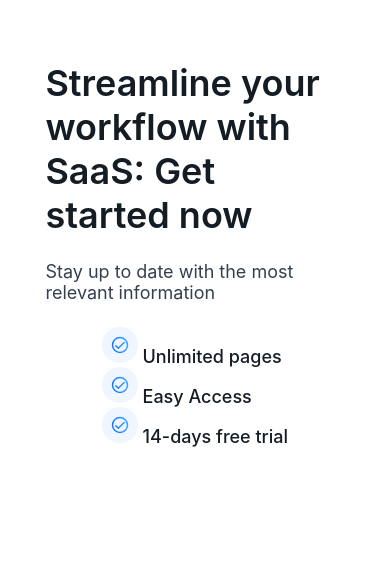
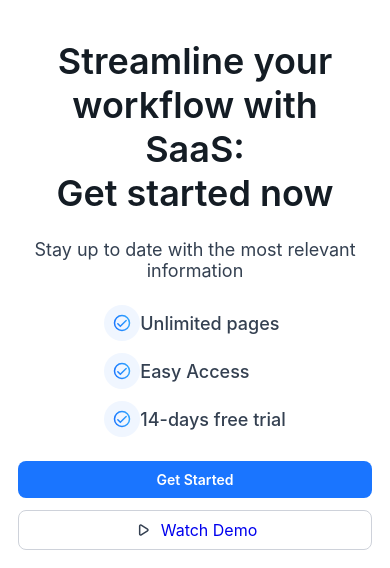
Before and after one commit to sweta530/whitespace_UI_webpage, a plain HTML site: page index.html in a window 390 px wide. Shown: the part 1974-2542 px from the top of the page. Before the commit the page ends 2461 px from the top, so only its background shows below. Drawn offline with Linux system fonts and the light colour scheme.

Commit message:
cta section with responsive

```diff
--- a/index.html
+++ b/index.html
@@ -113,7 +113,7 @@
     </section>
 
     <section class="cta-section">
-        <span class="title"> Streamline your workflow with SaaS: Get started now </span>
+        <span class="title"> Streamline your workflow with SaaS: <br> Get started now </span>
         <span class="description"> Stay up to date with the most relevant information </span>
         <div class="feature">
             <div class="card">
@@ -129,6 +129,11 @@
                 <span class="bold-description"> 14-days free trial </span>
             </div>
         </div>
+        <div class="action-btn">
+            <a href="#" class="blue-btn">Get Started</a>
+            <a href="#" class="watch-demo-btn"><img src="assets/Play.svg" alt="Play" >Watch Demo</a>
+        </div>
+
     </section>
 
 </body>
--- a/style.css
+++ b/style.css
@@ -1,16 +1,6 @@
 *{
     box-sizing: border-box;
     font-family: Inter;
-}
-.blue-btn  {
-    background-color: #1A75FF !important;
-    color: #FFFFFF !important;
-    font-weight: 600 !important;
-    font-size: 14px !important;
-    font-family: Inter !important;
-    padding: 10px 20px;
-    border-radius: 8px;
-    text-decoration: none;
 }
 .heading {
     font-size: 48px;
@@ -24,7 +14,7 @@
 .bold-description {
     font-size: 18px;
     font-weight: 500;
-    color: #141c24;
+    color: #344051;
 }
 .title {
     font-size: 36px;
@@ -47,6 +37,22 @@
     color: #0052cc;
 }
 
+.action-btn {
+    display: flex;
+    flex-wrap: wrap;
+    flex-direction: row;
+    gap: 12px;
+}
+.blue-btn  {
+    background-color: #1A75FF !important;
+    color: #FFFFFF !important;
+    font-weight: 600 !important;
+    font-size: 14px !important;
+    font-family: Inter !important;
+    padding: 10px 20px;
+    border-radius: 8px;
+    text-decoration: none;
+}
 .watch-demo-btn {
     width: 153px;
     height: 40px;
@@ -64,6 +70,11 @@
 
 
 @media screen and (max-width: 480px) {
+    .action-btn {
+        flex-direction: column;
+        width: 100%;
+        text-align: center;
+    }
     .watch-demo-btn {
         width: auto;
     }
--- a/style/cta-section.css
+++ b/style/cta-section.css
@@ -7,4 +7,34 @@
     align-items: center;
     width: 80%;
     margin: auto;
+    text-align: center;
 }
+.cta-section .feature {
+    display: flex;
+    flex-direction: row;
+    gap: 32px;
+    justify-content: center;
+    align-items: center;
+    align-content: center;
+}
+.cta-section .feature .card {
+    display: flex;
+    flex-direction: row;
+    justify-content: center;
+    align-items: center;
+    align-content: center;
+}
+
+@media screen and (max-width: 480px) {
+    .cta-section .feature {
+        flex-direction: column;
+        gap: 12px;
+        justify-content: flex-start;
+        align-items: flex-start;
+    }
+    .cta-section {
+        width: 100%;
+        padding: 10px;
+        text-align: center;
+    }
+}
--- a/style/feature-section.css
+++ b/style/feature-section.css
@@ -49,7 +49,13 @@
     flex-wrap: wrap;
     padding: 5px;
     gap: 5px;
+
+    /* flex-basis: 50%; */
 }
+/* .column img {
+    width: 100%;
+    height: auto;
+} */
 
 
 @media screen and (max-width: 768px) {
--- a/style/hero-section.css
+++ b/style/hero-section.css
@@ -23,12 +23,6 @@
     flex-direction: column;
     justify-content: center;
     gap:16px;
-}
-.action-btn {
-    display: flex;
-    flex-wrap: wrap;
-    flex-direction: row;
-    gap: 12px;
 }
 .star {
     font-size: 28px;
@@ -81,11 +75,4 @@
     .image-girl {
         width: 100%;
     }
-    .action-btn {
-        flex-direction: column;
-        text-align: center;
-    }
-    .watch-demo-btn {
-        width: auto;
-    }
 }
```
